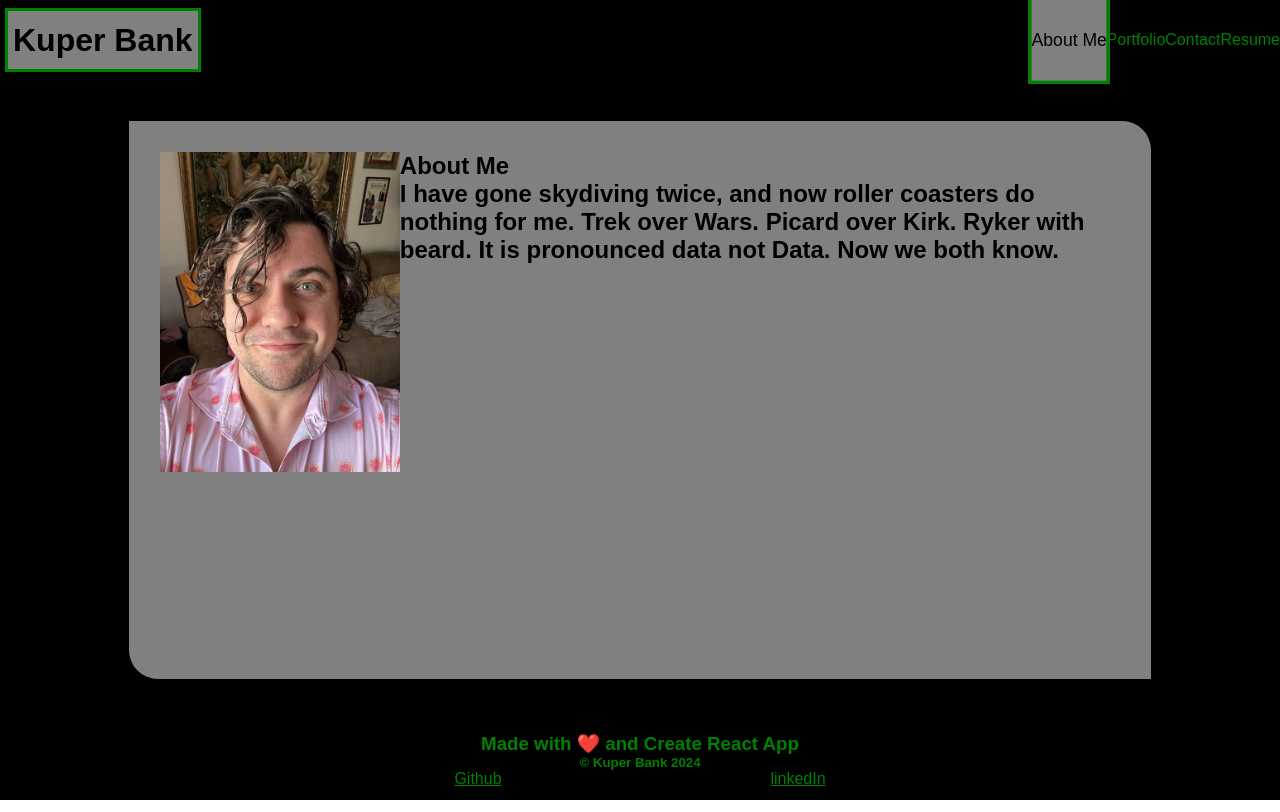
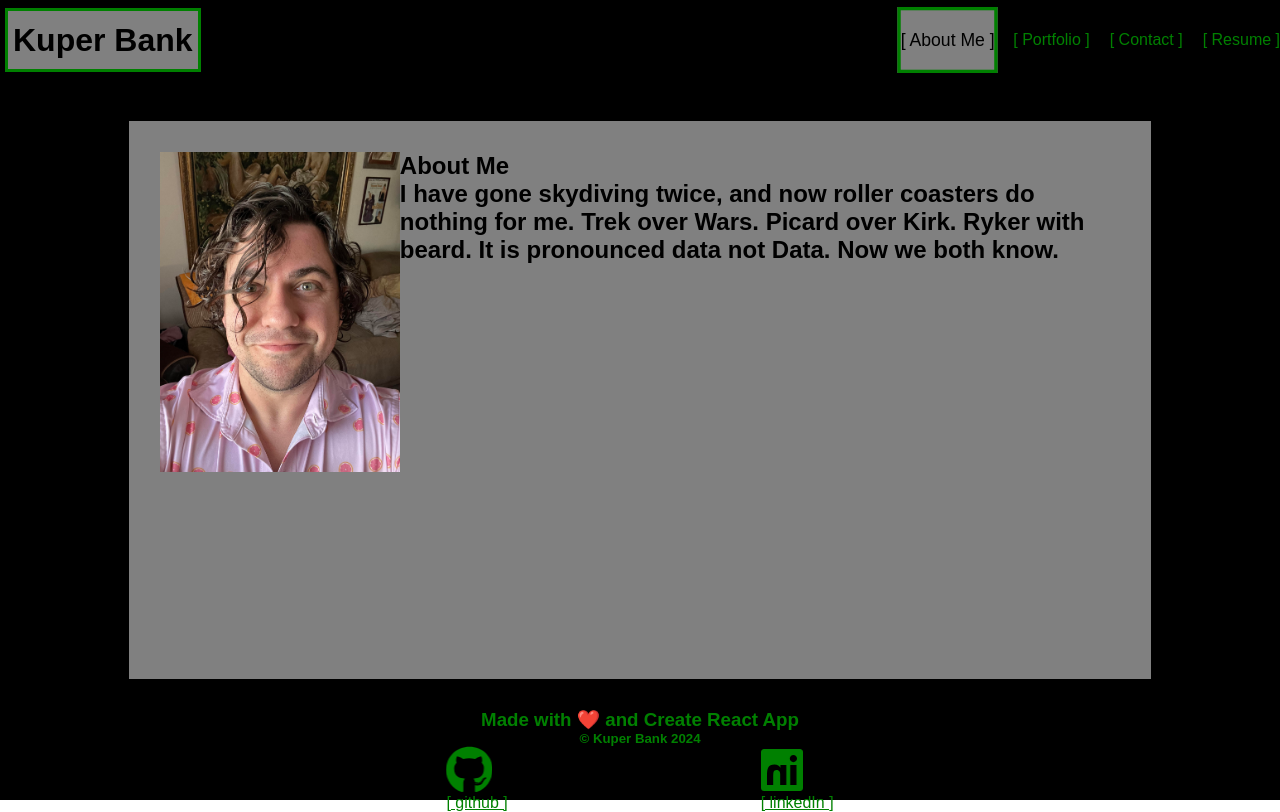
Before and after one commit to justkuper/React_Portfolio, a React (Create React App) app: page / in a window 1280 px wide. Built offline with nearby package versions, Linux system fonts and the light colour scheme.

Commit message:
linkedin and github icons added. fontawesome added to depens in json

```diff
--- a/package.json
+++ b/package.json
@@ -10,6 +10,10 @@
     "preview": "vite preview"
   },
   "dependencies": {
+    "@fortawesome/fontawesome-free": "^6.6.0",
+    "@fortawesome/free-brands-svg-icons": "^6.6.0",
+    "@fortawesome/free-solid-svg-icons": "^6.6.0",
+    "@fortawesome/react-fontawesome": "^0.2.2",
     "@testing-library/jest-dom": "^6.5.0",
     "@testing-library/react": "^16.0.1",
     "@testing-library/user-event": "^14.5.2",
--- a/src/Content/style.css
+++ b/src/Content/style.css
@@ -9,7 +9,7 @@
 
 .Content >section {
     width:80%;
-    border-radius: 0 30px;
+    /* border-radius: 0 30px; */
     border:1px solid black;
     /* box-shadow:inset -5px -5px 10px black,5px 5px 10px black; */
     min-height:70vh;
--- a/src/Footer/index.jsx
+++ b/src/Footer/index.jsx
@@ -1,4 +1,6 @@
 import React, { useState} from 'react';
+import { FontAwesomeIcon } from '@fortawesome/react-fontawesome';
+import { faGithub, faLinkedin } from '@fortawesome/free-brands-svg-icons';
 import "./style.css";
 export default function Footer() {
     return (
@@ -6,8 +8,18 @@
             <h3>Made with ❤️ and Create React App</h3>
             <h5>&copy; Kuper Bank 2024</h5>
             <ul>
-                <li><a href="https://github.com/justkuper">Github</a></li>
-                <li><a href="https://www.linkedin.com/in/kuperbank/">linkedIn</a></li>
+                <li><a href="https://github.com/justkuper">
+                <FontAwesomeIcon icon={faGithub} flip size="3x" style={{ color: 'green' }} />
+                </a>
+                <br/>
+                <a href="https://github.com/justkuper">
+              <span className="d-inline-block mx-1 name">[ github ]</span>
+            </a>
+            </li>
+                <li><a href="https://www.linkedin.com/in/kuperbank/">
+                <FontAwesomeIcon icon={faLinkedin} flip size="3x" style={{ color: 'green' }} />
+                <br/>
+                [ linkedIn ]</a></li>
             </ul>
         </footer>
     )
--- a/src/Footer/style.css
+++ b/src/Footer/style.css
@@ -11,6 +11,7 @@
 
 .Footer >ul {
  display:flex;
+ flex-wrap: wrap;
  list-style-type: none;
  justify-content: space-around;
  width:50%;
--- a/src/Nav/index.jsx
+++ b/src/Nav/index.jsx
@@ -5,10 +5,10 @@
     return (
         <nav className = "Nav">
             <ul>
-                <li onClick={()=>setCurrPage("About")}className={currPage==="About"&&'active'}>About Me</li>
-                <li onClick={()=>setCurrPage("Portfolio")}className={currPage==="Portfolio"&&'active'}>Portfolio</li>
-                <li onClick={()=>setCurrPage("Contact")}className={currPage==="Contact"&&'active'}>Contact</li>
-                <li onClick={()=>setCurrPage("Resume")}className={currPage==="Resume"&&'active'}>Resume</li>
+                <li onClick={()=>setCurrPage("About")}className={currPage==="About"&&'active'}>[ About Me ]</li>
+                <li onClick={()=>setCurrPage("Portfolio")}className={currPage==="Portfolio"&&'active'}>[ Portfolio ]</li>
+                <li onClick={()=>setCurrPage("Contact")}className={currPage==="Contact"&&'active'}>[ Contact ]</li>
+                <li onClick={()=>setCurrPage("Resume")}className={currPage==="Resume"&&'active'}>[ Resume ]</li>
             </ul>
         </nav>
     )
--- a/src/Nav/style.css
+++ b/src/Nav/style.css
@@ -11,10 +11,12 @@
     justify-content: flex-end;
     align-self: normal;
     align-items: center;
+    margin:10px;
 }
 
 .Nav>ul>li {
     /* height:100%; */
+    margin:10px;
     height:100%;
     display:flex;
     /* flex-grow:1; */
@@ -23,12 +25,12 @@
 }
 
 .Nav>ul>li:hover {
-   background:black;
-    opacity: 0.7;
+   background:grey;
+    opacity: 0.9;
    /* border-radius:15px 0; */
     cursor: pointer;
-    border: solid grey;
-    transition:all ease 3s;
+    border: solid green;
+    transition:all ease 0s;
 }
 
  .active{
@@ -38,5 +40,5 @@
     /* border-radius:15px 0; */
      cursor: pointer;
      border: solid green;
-     /* transition:all ease 3s; */
+     transition:all ease 0s;
 }
```
Also changed, not shown: 1 other file (tests, documents, lock files or other folders).
